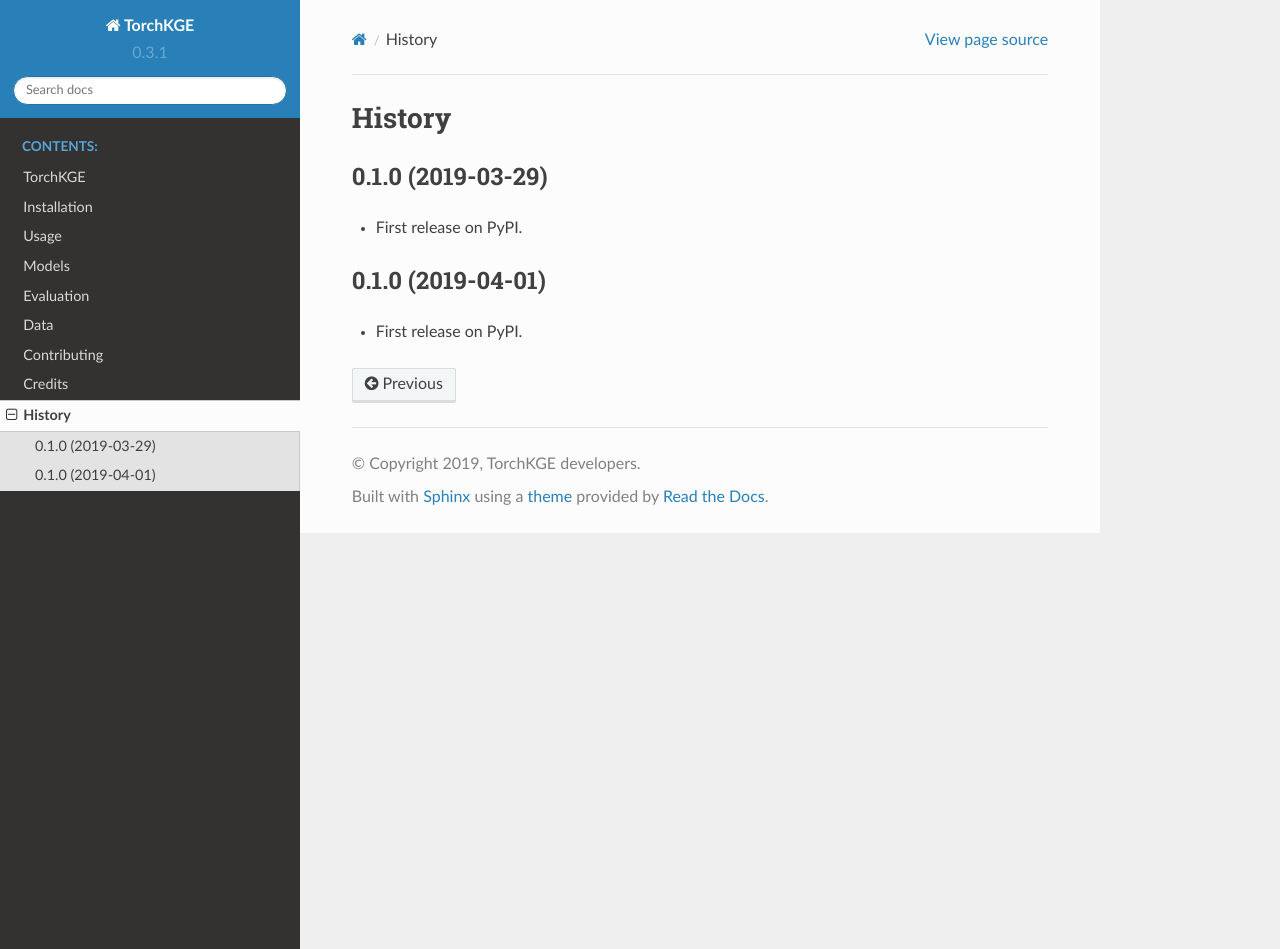
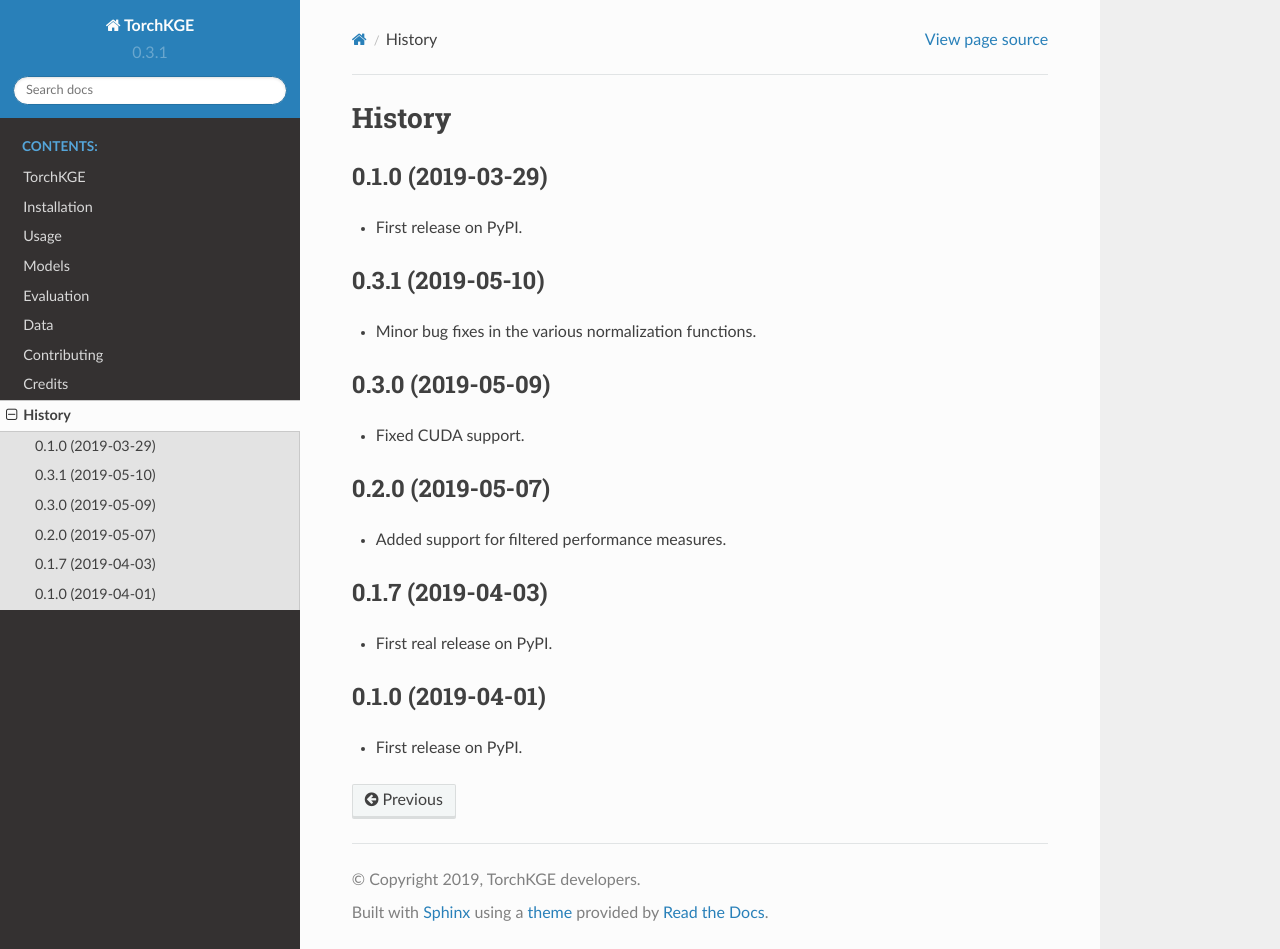
Before and after one commit to torchkge-team/torchkge, a Sphinx documentation site: the page built from docs/history.rst, in a window 1280 px wide and 949 px high. Built offline with Sphinx 7.4.7 and the Read the Docs theme 2.0.0, drawn with Linux system fonts in a browser that asks for light colours.

Commit message:
Update history.rst

```diff
--- a/docs/history.rst
+++ b/docs/history.rst
@@ -1,4 +1,24 @@
 .. include:: ../HISTORY.rst
+
+0.3.1 (2019-05-10)
+------------------
+
+* Minor bug fixes in the various normalization functions.
+
+0.3.0 (2019-05-09)
+------------------
+
+* Fixed CUDA support.
+
+0.2.0 (2019-05-07)
+------------------
+
+* Added support for filtered performance measures.
+
+0.1.7 (2019-04-03)
+------------------
+
+* First real release on PyPI.
 
 0.1.0 (2019-04-01)
 ------------------
```
